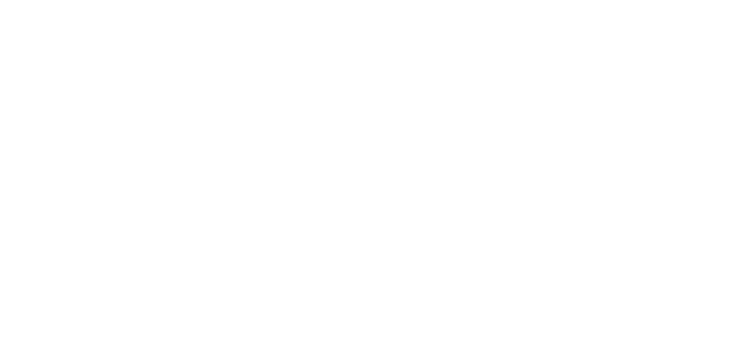
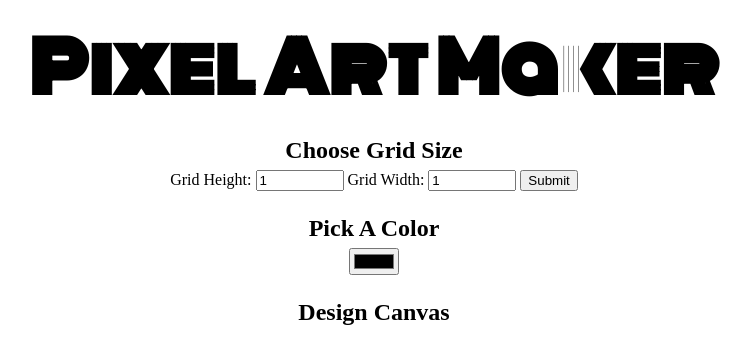
Before and after one commit to plwheeler7/pixel_maker, a plain HTML site: page index.html in a window 1280 px wide. Shown: the whole page, without its empty margins (266-1017 px from the left). Drawn offline with Linux system fonts and the light colour scheme.

Commit message:
Sync with Udacity

```diff
--- a/css/app.css
+++ b/css/app.css
@@ -1 +1,41 @@
 /* Pixel Maker CSS App for Udacity Course */
+body {
+    text-align: center;
+}
+
+h1 {
+    font-family: Monoton;
+    font-size: 70px;
+    margin: 0.2em;
+}
+
+h2 {
+    margin: 1em 0 0.25em;
+}
+
+h2:first-of-type {
+    margin-top: 0.5em;
+}
+
+table,
+tr,
+td {
+    border: 1px solid black;
+}
+
+table {
+    border-collapse: collapse;
+    margin: 0 auto;
+}
+
+tr {
+    height: 20px;
+}
+
+td {
+    width: 20px;
+}
+
+input[type=number] {
+    width: 6em;
+}
--- a/index.html
+++ b/index.html
@@ -4,9 +4,28 @@
     <meta charset="UTF-8">
     <meta name="viewport" content="width=device-width, initial-scale=1.0">
     <meta http-equiv="X-UA-Compatible" content="ie=edge">
-    <title>Document</title>
+    <title>Pixel Art Maker!</title>
+    <link rel="stylesheet" href="https://fonts.googleapis.com/css?family=Monoton">
+    <link rel="stylesheet" href="css/app.css">
 </head>
 <body>
+    <h1>Pixel Art Maker</h1>
 
+    <h2>Choose Grid Size</h2>
+    <form id="sizePicker">
+        Grid Height:
+        <input type="number" id="inputHeight" name="height" min="1" value="1">
+        Grid Width:
+        <input type="number" id="inputWidth" name="width" min="1" value="1">
+        <input type="submit">
+    </form>
+
+    <h2>Pick A Color</h2>
+    <input type="color" id="colorPicker">
+
+    <h2>Design Canvas</h2>
+    <table id="pixelCanvas"></table>
+
+    <script src="js/app.js"></script>
 </body>
 </html>
--- a/js/app.js
+++ b/js/app.js
@@ -1 +1,12 @@
 // Pixel Maker JavaScript App for Udacity Course
+
+/ Select color input
+// Select size input
+
+// When size is submitted by the user, call makeGrid()
+
+function makeGrid() {
+
+// Your code goes here!
+
+}
```
Also changed, not shown: 1 other file.
